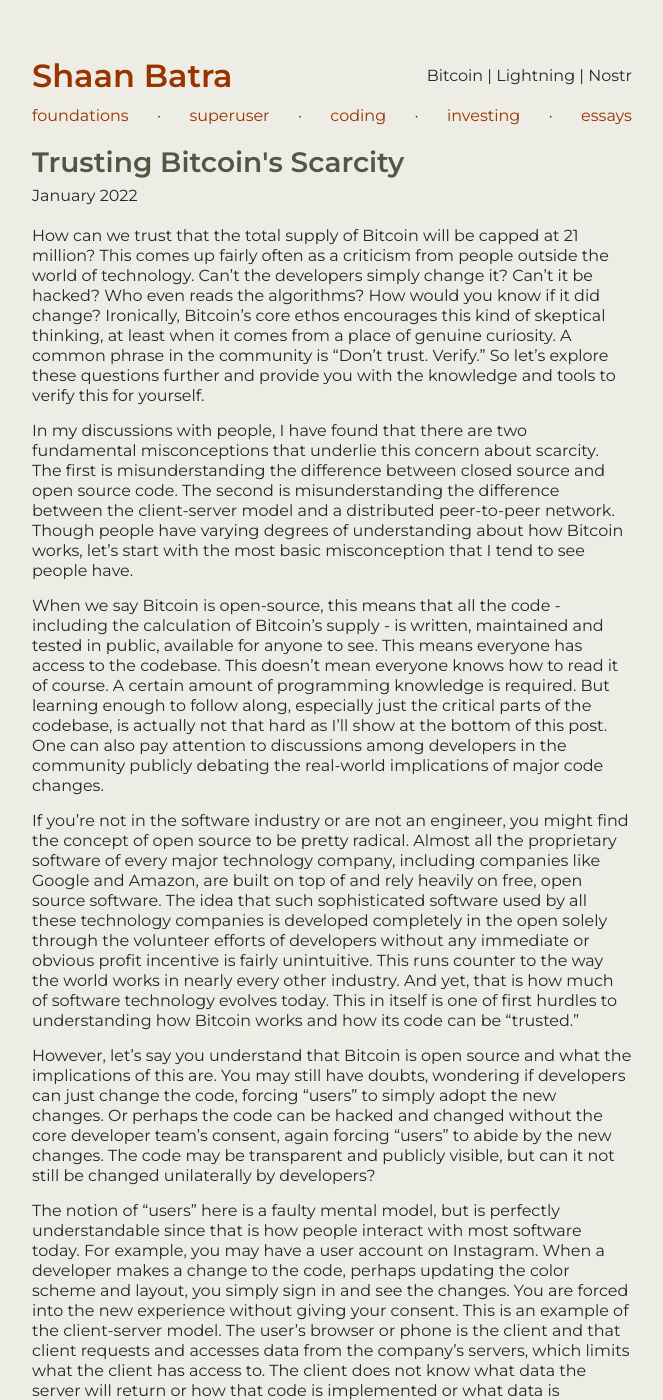
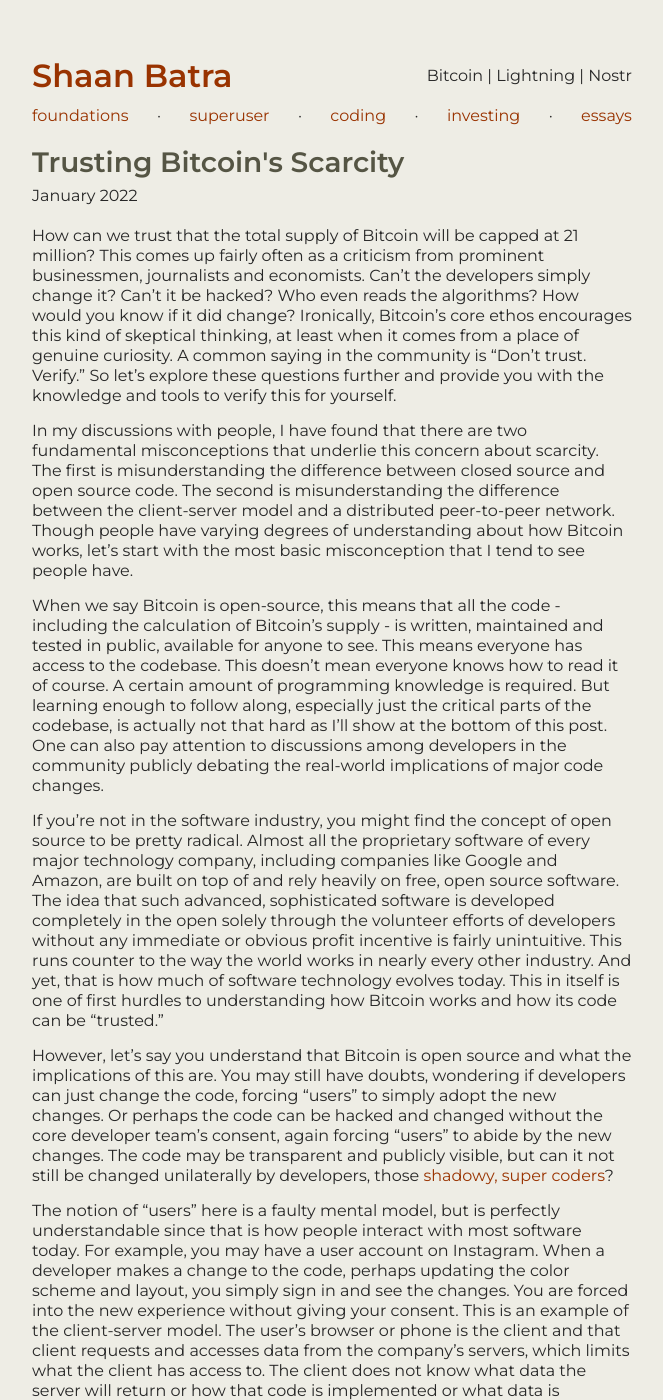
Before and after one commit to sb1752/sb1752.github.io, a Jekyll site: the page built from _foundations/trusting-bitcoin-scarcity.md, in a window 1280 px wide and 1400 px high. Shown: the whole window, without its empty margins (308-971 px from the left). Built offline with Jekyll 4.4.1, drawn with Linux system fonts in a browser that asks for light colours; some of the changed text lies outside the part shown.

Commit message:
tweaks to trust post

```diff
--- a/_foundations/trusting-bitcoin-scarcity.md
+++ b/_foundations/trusting-bitcoin-scarcity.md
@@ -6,25 +6,25 @@
 date: 2022-01-25
 ---
 
-How can we trust that the total supply of Bitcoin will be capped at 21 million? This comes up fairly often as a criticism from people outside the world of technology. Can’t the developers simply change it? Can’t it be hacked? Who even reads the algorithms? How would you know if it did change? Ironically, Bitcoin’s core ethos encourages this kind of skeptical thinking, at least when it comes from a place of genuine curiosity. A common phrase in the community is “Don’t trust. Verify.” So let’s explore these questions further and provide you with the knowledge and tools to verify this for yourself.
+How can we trust that the total supply of Bitcoin will be capped at 21 million? This comes up fairly often as a criticism from prominent businessmen, journalists and economists. Can’t the developers simply change it? Can’t it be hacked? Who even reads the algorithms? How would you know if it did change? Ironically, Bitcoin’s core ethos encourages this kind of skeptical thinking, at least when it comes from a place of genuine curiosity. A common saying in the community is “Don’t trust. Verify.” So let’s explore these questions further and provide you with the knowledge and tools to verify this for yourself.
 
 In my discussions with people, I have found that there are two fundamental misconceptions that underlie this concern about scarcity. The first is misunderstanding the difference between closed source and open source code. The second is misunderstanding the difference between the client-server model and a distributed peer-to-peer network. Though people have varying degrees of understanding about how Bitcoin works, let’s start with the most basic misconception that I tend to see people have.
 
 When we say Bitcoin is open-source, this means that all the code - including the calculation of Bitcoin’s supply - is written, maintained and tested in public, available for anyone to see. This means everyone has access to the codebase. This doesn’t mean everyone knows how to read it of course. A certain amount of programming knowledge is required. But learning enough to follow along, especially just the critical parts of the codebase, is actually not that hard as I’ll show at the bottom of this post. One can also pay attention to discussions among developers in the community publicly debating the real-world implications of major code changes.
 
-If you're not in the software industry or are not an engineer, you might find the concept of open source to be pretty radical. Almost all the proprietary software of every major technology company, including companies like Google and Amazon, are built on top of and rely heavily on free, open source software. The idea that such sophisticated software used by all these technology companies is developed completely in the open solely through the volunteer efforts of developers without any immediate or obvious profit incentive is fairly unintuitive. This runs counter to the way the world works in nearly every other industry. And yet, that is how much of software technology evolves today. This in itself is one of first hurdles to understanding how Bitcoin works and how its code can be “trusted.”
+If you're not in the software industry, you might find the concept of open source to be pretty radical. Almost all the proprietary software of every major technology company, including companies like Google and Amazon, are built on top of and rely heavily on free, open source software. The idea that such advanced, sophisticated software is developed completely in the open solely through the volunteer efforts of developers without any immediate or obvious profit incentive is fairly unintuitive. This runs counter to the way the world works in nearly every other industry. And yet, that is how much of software technology evolves today. This in itself is one of first hurdles to understanding how Bitcoin works and how its code can be “trusted.”
 
-However, let’s say you understand that Bitcoin is open source and what the implications of this are. You may still have doubts, wondering if developers can just change the code, forcing “users” to simply adopt the new changes. Or perhaps the code can be hacked and changed without the core developer team’s consent, again forcing “users” to abide by the new changes. The code may be transparent and publicly visible, but can it not still be changed unilaterally by developers?
+However, let’s say you understand that Bitcoin is open source and what the implications of this are. You may still have doubts, wondering if developers can just change the code, forcing “users” to simply adopt the new changes. Or perhaps the code can be hacked and changed without the core developer team’s consent, again forcing “users” to abide by the new changes. The code may be transparent and publicly visible, but can it not still be changed unilaterally by developers, those <a href="https://decrypt.co/76997/elizabeth-warren-crypto-big-banks-shadowy-super-coders?utm_source=twitter&utm_medium=social&utm_campaign=auto" target="_blank">shadowy, super coders</a>?
 
 The notion of “users” here is a faulty mental model, but is perfectly understandable since that is how people interact with most software today. For example, you may have a user account on Instagram. When a developer makes a change to the code, perhaps updating the color scheme and layout, you simply sign in and see the changes. You are forced into the new experience without giving your consent. This is an example of the client-server model. The user’s browser or phone is the client and that client requests and accesses data from the company's servers, which limits what the client has access to. The client does not know what data the server will return or how that code is implemented or what data is collected from the client, etc.
 
 Bitcoin, however, is not based on a client-server model. It’s a peer to peer distributed network. Instead of clients and centralized servers, there are only independent nodes. There is no central server where data is retrieved from. Instead, every node runs the software that is written by Bitcoin developers and therefore every node has full access to the code. And the data - which in this case is the entire blockchain of transactions - is stored separately on each individual node. In other words, every node has a copy of the complete codebase and the full blockchain data.
 
-The nodes in aggregate form a peer to peer network. If a code update is made that is not supported by the network participants, node operators can choose not to run that software update on their node. If enough participants reject the update, the network continues to function as it did before, only accepting software updates that nodes agree to. **Bitcoin’s rules therefore are determined by the consensus of a globally distributed network of nodes**. No one individual entity, such as a centralized server in the case of Facebook (or Meta), can make any changes unilaterally.
+The nodes in aggregate form a peer to peer network. If a code update is made that is not supported by the network participants, node operators can choose not to run that software update on their node. If enough participants reject the update, the network continues to function as it did before, only accepting software updates that nodes agree to. **Bitcoin’s rules therefore are determined by the consensus of a globally distributed network of nodes**. No one individual entity, neither the developers nor the miners, can make any changes unilaterally. This is what Bitcoiners mean when we say it is decentralized. The network functions according to the demands of the network in totality. There are no rulers. This is, again, a very radical concept and nothing like it has ever existed before in history.
 
-This leaves another question. Can the consensus change? What if the distributed network of nodes decide to accept a change to the 21 million supply cap? It’s possible, but there is no reason to believe this will happen anytime soon for two reasons. One is ideological. People, such as myself, participate in Bitcoin because we align with the vision of a disinflationary monetary system as a superior alternative to the inflationary fiat system that exists today. The other reason has to do with self-interest. Bitcoiners are not incentivized to inflate away their own wealth by distributing more Bitcoin.
+This leaves one more question. Can the consensus change? What if the distributed network of nodes decide to accept a change to the 21 million supply cap? It’s possible, but there is no reason to believe this will happen anytime soon for two reasons. One is ideological. People, such as myself, participate in Bitcoin because we align with the vision of a disinflationary monetary system as a superior alternative to the inflationary fiat system that exists today. The other reason has to do with self-interest. Bitcoiners are not incentivized to inflate away their own wealth by distributing more Bitcoin.
 
-Today, there are thousands of Bitcoin full node operators all over the world. The network is permission-less and therefore anyone can join and run a node. There are many services such as <a href="https://getumbrel.com/" target="_blank">Umbrel</a> that make running a full node fairly effortless. As a full node operator myself, I take it as my responsibility to pay attention to the code changes that materially impact the direction and goals of Bitcoin. You can be sure I’m paying attention to something as critical as the total supply. So, as an exercise to clear up any lingering doubts and empower you to confirm this for yourself, let’s take a look at the Bitcoin core codebase and verify the 21 million supply cap.
+Today, there are thousands of Bitcoin full node operators all over the world. The network is permission-less and therefore anyone can join and run a node. There are many services such as <a href="https://getumbrel.com/" target="_blank">Umbrel</a> that make running a full node fairly simple. As a full node operator myself, I take it as my responsibility to pay attention to any code changes that materially impact the direction and goals of Bitcoin. You can be sure I’m paying attention to something as critical as the total supply. So, as an exercise to clear up any lingering doubts as well as empower you to confirm this for yourself, let’s take a look at the Bitcoin core codebase and verify the 21 million supply cap.
 
 ---
 
```
